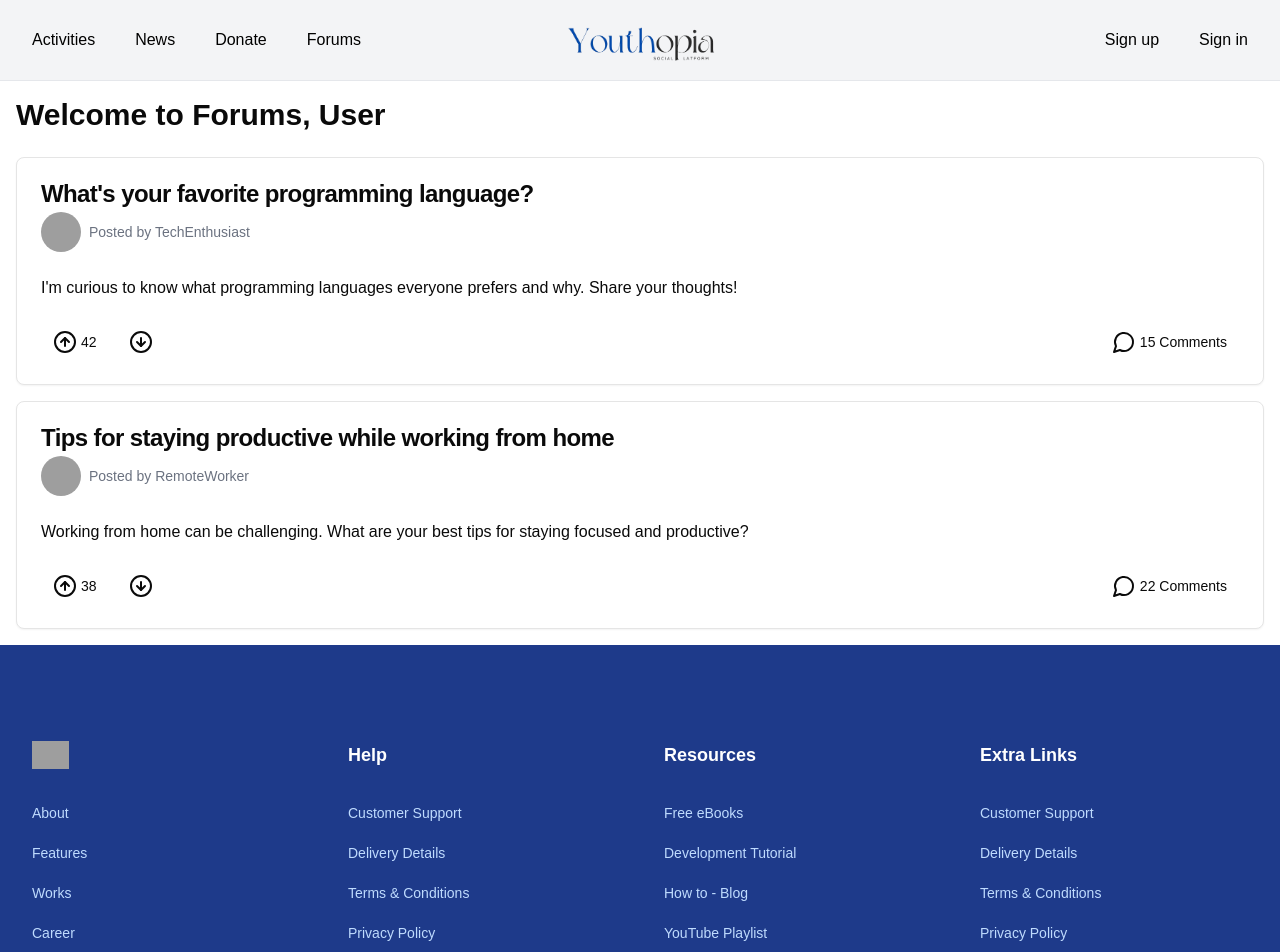
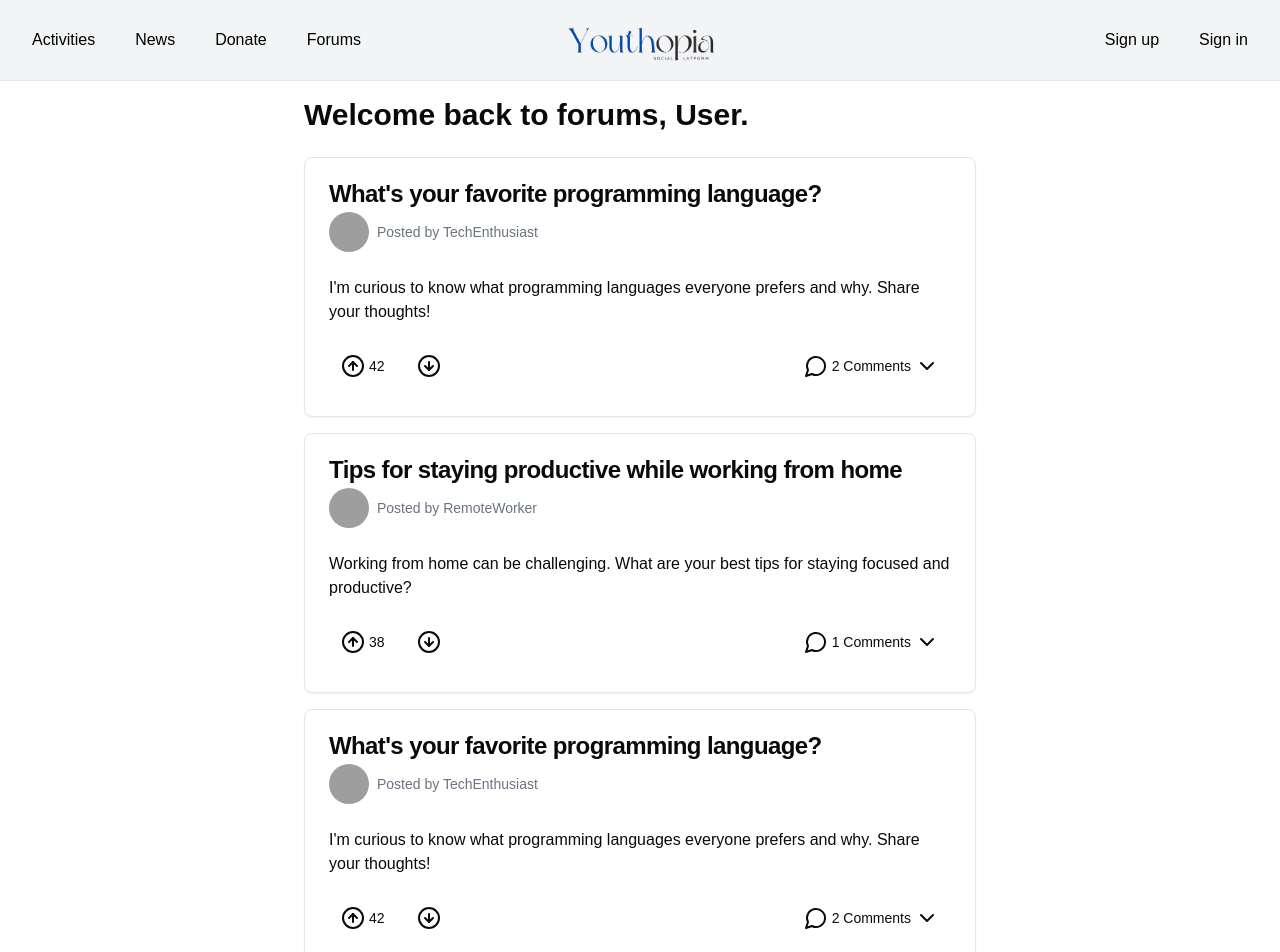
Before and after one commit to notkannan/youthopia_v2, a Next.js app: page /forums in a window 1280 px wide. Shown: the top 952 px of the page. Built offline with nearby package versions, Linux system fonts and the light colour scheme; grey boxes are pictures that could not be loaded.

Commit message:
Update Forums

```diff
--- a/app/components/ForumArea.tsx
+++ b/app/components/ForumArea.tsx
@@ -1,8 +1,17 @@
-import React from 'react';
+'use client'
+
+import React, { useState } from 'react';
 import { Card, CardContent, CardFooter, CardHeader, CardTitle } from '@/components/ui/card';
 import { Avatar, AvatarFallback, AvatarImage } from '@/components/ui/avatar';
 import { Button } from '@/components/ui/button';
-import { ArrowUpCircle, ArrowDownCircle, MessageCircle } from 'lucide-react';
+import { Input } from '@/components/ui/input';
+import { ArrowUpCircle, ArrowDownCircle, MessageCircle, ChevronDown, ChevronUp } from 'lucide-react';
+
+interface Comment {
+  id: number;
+  author: string;
+  content: string;
+}
 
 interface Post {
   id: number;
@@ -10,17 +19,20 @@ interface Post {
   author: string;
   content: string;
   upvotes: number;
-  comments: number;
+  comments: Comment[];
 }
 
-const posts: Post[] = [
+const initialPosts: Post[] = [
   {
     id: 1,
     title: "What's your favorite programming language?",
     author: "TechEnthusiast",
     content: "I'm curious to know what programming languages everyone prefers and why. Share your thoughts!",
     upvotes: 42,
-    comments: 15,
+    comments: [
+      { id: 1, author: "CodeWizard", content: "Python all the way! It's versatile and easy to read." },
+      { id: 2, author: "JavaFan", content: "Java for its robustness and wide adoption in enterprise." }
+    ],
   },
   {
     id: 2,
@@ -28,15 +40,90 @@ const posts: Post[] = [
     author: "RemoteWorker",
     content: "Working from home can be challenging. What are your best tips for staying focused and productive?",
     upvotes: 38,
-    comments: 22,
+    comments: [
+      { id: 1, author: "ProductivityGuru", content: "Create a dedicated workspace and stick to a routine!" },
+    ],
   },
-  // Add more sample posts as needed
+  {
+    id: 1,
+    title: "What's your favorite programming language?",
+    author: "TechEnthusiast",
+    content: "I'm curious to know what programming languages everyone prefers and why. Share your thoughts!",
+    upvotes: 42,
+    comments: [
+      { id: 1, author: "CodeWizard", content: "Python all the way! It's versatile and easy to read." },
+      { id: 2, author: "JavaFan", content: "Java for its robustness and wide adoption in enterprise." }
+    ],
+  },
+  {
+    id: 2,
+    title: "Tips for staying productive while working from home",
+    author: "RemoteWorker",
+    content: "Working from home can be challenging. What are your best tips for staying focused and productive?",
+    upvotes: 38,
+    comments: [
+      { id: 1, author: "ProductivityGuru", content: "Create a dedicated workspace and stick to a routine!" },
+    ],
+  },
+  {
+    id: 1,
+    title: "What's your favorite programming language?",
+    author: "TechEnthusiast",
+    content: "I'm curious to know what programming languages everyone prefers and why. Share your thoughts!",
+    upvotes: 42,
+    comments: [
+      { id: 1, author: "CodeWizard", content: "Python all the way! It's versatile and easy to read." },
+      { id: 2, author: "JavaFan", content: "Java for its robustness and wide adoption in enterprise." }
+    ],
+  },
+  {
+    id: 2,
+    title: "Tips for staying productive while working from home",
+    author: "RemoteWorker",
+    content: "Working from home can be challenging. What are your best tips for staying focused and productive?",
+    upvotes: 38,
+    comments: [
+      { id: 1, author: "ProductivityGuru", content: "Create a dedicated workspace and stick to a routine!" },
+    ],
+  },
 ];
 
-export default function ForumArea() {
+export default function ForumPage() {
+  const [posts, setPosts] = useState(initialPosts);
+  const [expandedPost, setExpandedPost] = useState<number | null>(null);
+  const [newComment, setNewComment] = useState("");
+
+  const toggleExpand = (postId: number) => {
+    setExpandedPost(expandedPost === postId ? null : postId);
+  };
+
+  const addComment = (postId: number) => {
+    if (newComment.trim() === "") return;
+
+    setPosts(posts.map(post => {
+      if (post.id === postId) {
+        return {
+          ...post,
+          comments: [
+            ...post.comments,
+            {
+              id: post.comments.length + 1,
+              author: "CurrentUser", // You might want to replace this with actual user data
+              content: newComment.trim()
+            }
+          ]
+        };
+      }
+      return post;
+    }));
+
+    setNewComment("");
+  };
+
   return (
     <div className="container mx-auto p-4">
-      <h1 className="text-3xl font-bold mb-6">Welcome to Forums, User</h1>
+      <div className="max-w-2xl mx-auto"> {/* This div centers and limits the width of the content */}
+        <h1 className="text-3xl font-bold mb-6">Welcome back to forums, User.</h1>
         <div className="space-y-4">
           {posts.map((post) => (
             <Card key={post.id}>
@@ -53,7 +140,8 @@ export default function ForumArea() {
               <CardContent>
                 <p>{post.content}</p>
               </CardContent>
-            <CardFooter className="flex justify-between">
+              <CardFooter className="flex flex-col">
+                <div className="flex justify-between w-full mb-2">
                   <div className="flex items-center space-x-2">
                     <Button variant="ghost" size="sm">
                       <ArrowUpCircle className="mr-1" />
@@ -63,14 +151,41 @@ export default function ForumArea() {
                       <ArrowDownCircle className="mr-1" />
                     </Button>
                   </div>
-              <Button variant="ghost" size="sm">
+                  <Button variant="ghost" size="sm" onClick={() => toggleExpand(post.id)}>
                     <MessageCircle className="mr-1" />
-                {post.comments} Comments
+                    {post.comments.length} Comments
+                    {expandedPost === post.id ? <ChevronUp className="ml-1" /> : <ChevronDown className="ml-1" />}
                   </Button>
+                </div>
+                {expandedPost === post.id && (
+                  <div className="w-full">
+                    {post.comments.map((comment) => (
+                      <div key={comment.id} className="border-t py-2">
+                        <div className="flex items-center space-x-2 mb-1">
+                          <Avatar>
+                            <AvatarImage src={`/api/placeholder/24/24`} alt={comment.author} />
+                            <AvatarFallback>{comment.author[0]}</AvatarFallback>
+                          </Avatar>
+                          <span className="text-sm font-semibold">{comment.author}</span>
+                        </div>
+                        <p className="text-sm">{comment.content}</p>
+                      </div>
+                    ))}
+                    <div className="flex space-x-2 mt-2">
+                      <Input
+                        value={newComment}
+                        onChange={(e) => setNewComment(e.target.value)}
+                        placeholder="Add a comment..."
+                      />
+                      <Button onClick={() => addComment(post.id)}>Post</Button>
+                    </div>
+                  </div>
+                )}
               </CardFooter>
             </Card>
           ))}
         </div>
       </div>
+    </div>
   );
 }
--- /dev/null
+++ b/components/ui/input.tsx
@@ -0,0 +1,25 @@
+import * as React from "react"
+
+import { cn } from "@/lib/utils"
+
+export interface InputProps
+  extends React.InputHTMLAttributes<HTMLInputElement> {}
+
+const Input = React.forwardRef<HTMLInputElement, InputProps>(
+  ({ className, type, ...props }, ref) => {
+    return (
+      <input
+        type={type}
+        className={cn(
+          "flex h-10 w-full rounded-md border border-input bg-background px-3 py-2 text-sm ring-offset-background file:border-0 file:bg-transparent file:text-sm file:font-medium file:text-foreground placeholder:text-muted-foreground focus-visible:outline-none focus-visible:ring-2 focus-visible:ring-ring focus-visible:ring-offset-2 disabled:cursor-not-allowed disabled:opacity-50",
+          className
+        )}
+        ref={ref}
+        {...props}
+      />
+    )
+  }
+)
+Input.displayName = "Input"
+
+export { Input }
```
Lines whose indentation alone changed are shown as unchanged.
